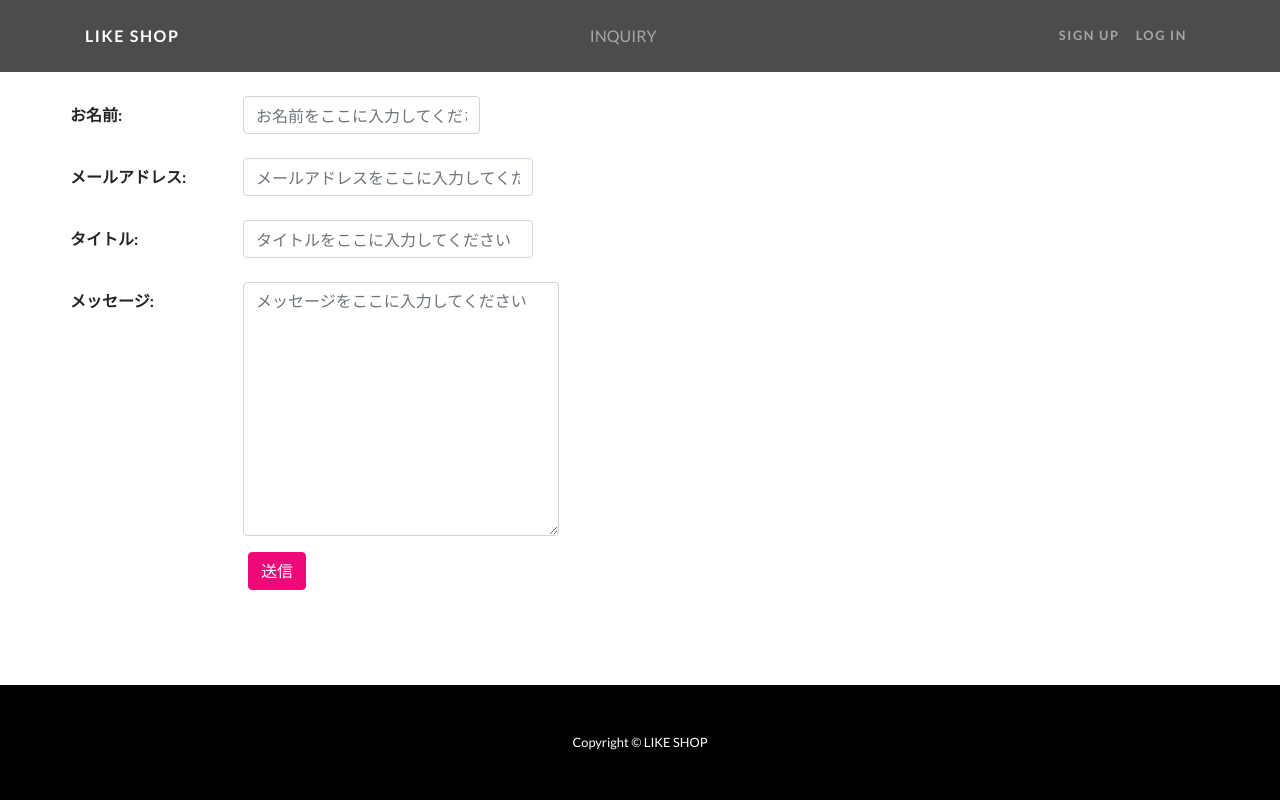
After one commit to yuezono/like_shop, a Django app: page /inquiry/ in a window 1280 px wide. The commit adds this page. Run offline with Django 3.2, Linux system fonts and the light colour scheme; some libraries are stand-ins or nearby versions.

Commit message:
問合せフォーム作成

```diff
--- /dev/null
+++ b/shops/forms.py
@@ -0,0 +1,22 @@
+from django import forms
+
+class InquiryForm(forms.Form):
+  name = forms.CharField(label='お名前',max_length=30)
+  email = forms.EmailField(label='メールアドレス')
+  title = forms.CharField(label='タイトル',max_length=30)
+  message = forms.CharField(label='メッセージ',widget=forms.Textarea)
+
+  def __init__(self, *args, **kwargs):
+    super().__init__(*args, **kwargs)
+
+    self.fields['name'].widget.attrs['class']='form-control col-9'
+    self.fields['name'].widget.attrs['placeholder']='お名前をここに入力してください'
+
+    self.fields['email'].widget.attrs['class']='form-control col-11'
+    self.fields['email'].widget.attrs['placeholder']='メールアドレスをここに入力してください'
+
+    self.fields['title'].widget.attrs['class']='form-control col-11'
+    self.fields['title'].widget.attrs['placeholder']='タイトルをここに入力してください'
+
+    self.fields['message'].widget.attrs['class']='form-control col-12'
+    self.fields['message'].widget.attrs['placeholder']='メッセージをここに入力してください'
--- a/shops/templates/base.html
+++ b/shops/templates/base.html
@@ -37,7 +37,7 @@
         <div class="collapse navbar-collapse" id="navbarResponsive">
           <ul class="navbar-nav ml-auto">
             <li class="nav-item{% block active_inquiry %}{% endblock %}">
-              <a class="nav-link" href="#">INQUIRY</a>
+              <a class="nav-link" href="{% url 'shops:inquiry'%}">INQUIRY</a>
             </li>
           </ul>
           <ul class="navbar-nav ml-auto">
--- /dev/null
+++ b/shops/templates/inquiry.html
@@ -0,0 +1,35 @@
+{% extends 'base.html' %}
+
+{% block title %}お問い合わせ|LIKE SHOP{% endblock %}
+
+{% block active_inquiry %}active{% endblock %}
+
+{% block contents %}
+<div class='container'>
+  <div class='row'>
+    <div class='my-div-style'>
+      <form method='post'>
+        {% csrf_token %}
+
+        {{ form.non_field_errors }}
+
+        {% for field in form %}
+          <div class='form-group row'>
+            <label for='{{field.id_for_label}}'class='col-sm-4 col-form-label'>
+              <strong>{{ field.label_tag}}</strong>
+            </label>
+            <div class='col-sm-8'>
+              {{ field }}
+              {{ field.errors }}
+            </div>
+          </div>
+        {% endfor %}
+
+        <div class='offset-sm-4 col-sm-8'>
+          <button class='btn btn-primary' type='submit'>送信</button>
+        </div>
+      </form>
+    </div>
+  </div>
+</div>
+{% endblock %}
--- a/shops/urls.py
+++ b/shops/urls.py
@@ -5,4 +5,5 @@ from . import views
 app_name = 'shops'
 urlpatterns = [
   path('', views.IndexView.as_view(),name='index'),
+  path('inquiry/',views.InquiryView.as_view(),name='inquiry'),
 ]
--- a/shops/views.py
+++ b/shops/views.py
@@ -1,5 +1,9 @@
 from django.views import generic
-# Create your views here.
+from .forms import InquiryForm
 
 class IndexView(generic.TemplateView):
   template_name = 'index.html'
+
+class InquiryView(generic.FormView):
+  template_name = 'inquiry.html'
+  form_class = InquiryForm
--- a/static/css/mystyle.css
+++ b/static/css/mystyle.css
@@ -7,3 +7,7 @@ body, #wrapper {
 footer {
   margin-top:auto;
 }
+
+.my-div-style{
+  margin-top:6rem;
+}
```
